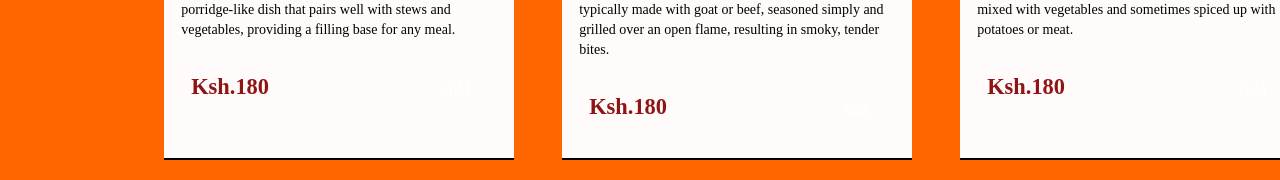
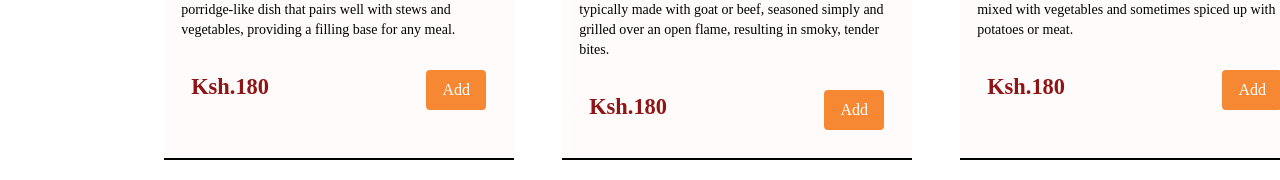
Before and after one commit to githinjiEssy/meal-ordering-system, a React (Create React App) app in the folder client/: page / in a window 1280 px wide. Shown: the part 1873-2053 px from the top of the page. Built offline with nearby package versions, Linux system fonts and the light colour scheme; a web font is replaced by a local one.

Commit message:
updates to css

```diff
--- a/client/src/Componets/Home page/PopularDishes.css
+++ b/client/src/Componets/Home page/PopularDishes.css
@@ -2,7 +2,6 @@
     padding: 2rem;
     display: flex;
     justify-content: center;
-    background-color: #ff6600;
 }
 
 .popular__dishes-wrapper {
@@ -99,6 +98,7 @@
 
 .card__btn {
     padding: 0.5rem 1rem;
+    background: var(--bg-color-1);
     color: #fff;
     border: none;
     border-radius: 0.25rem;
--- a/client/src/Componets/Home page/Testimonials.css
+++ b/client/src/Componets/Home page/Testimonials.css
@@ -26,6 +26,7 @@
     display: flex;
     gap: 30px;
     padding-top: 20px;
+    margin-bottom: 30px;
 }
 
 .testimonial__card {
```
